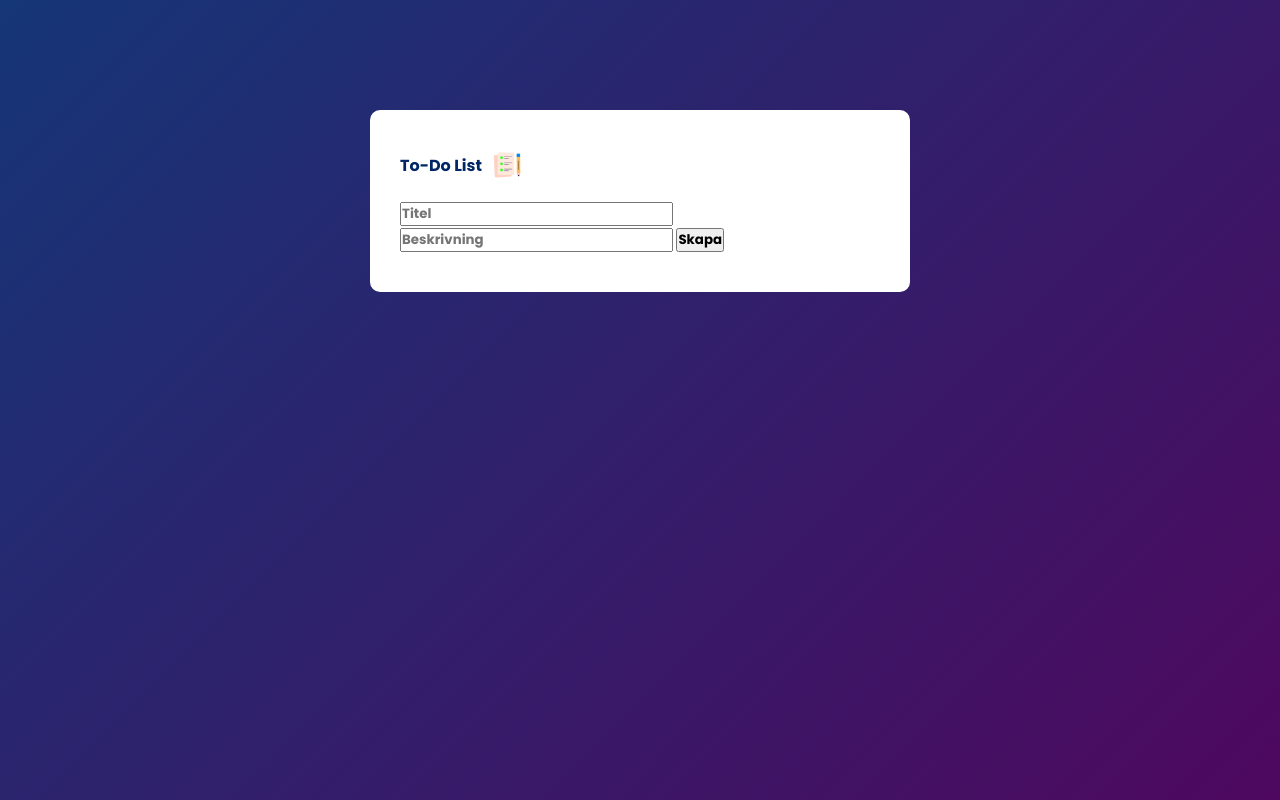
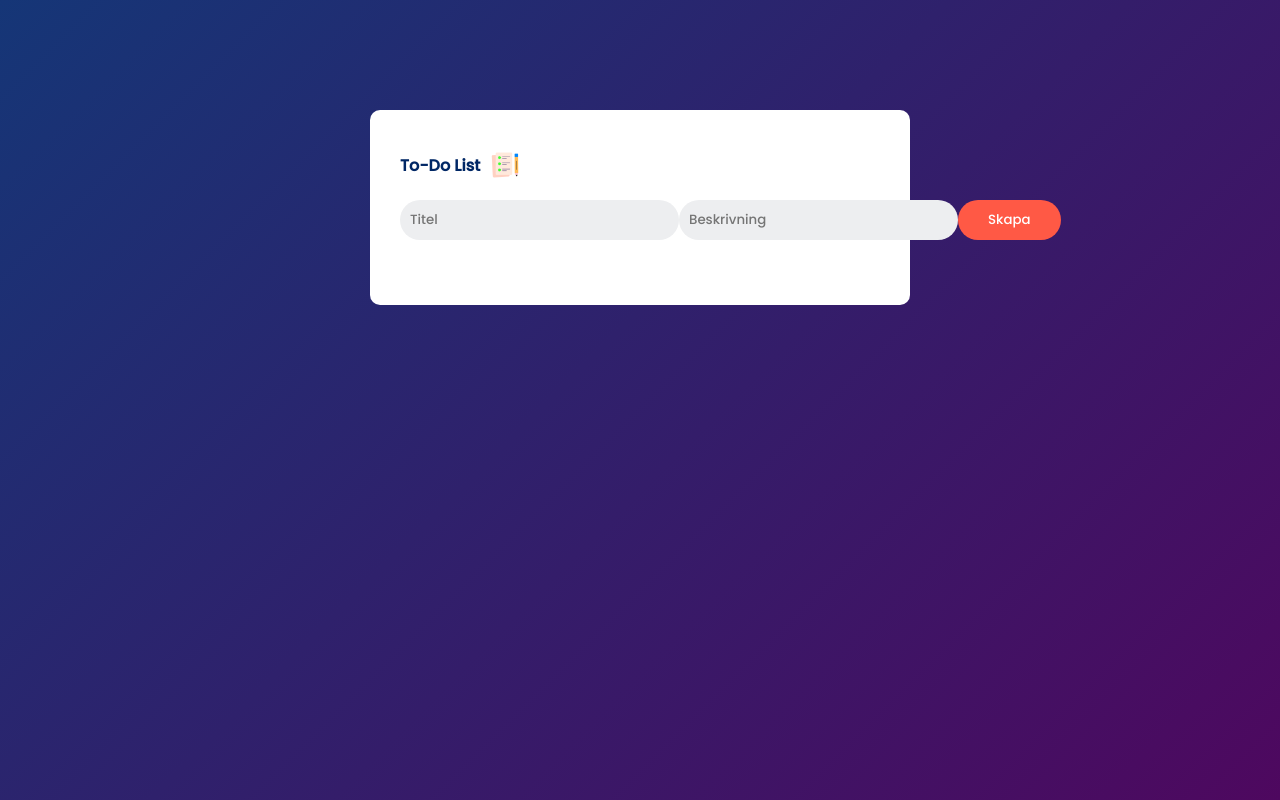
Before and after one commit to mariadurrani/toDoApp1, a plain HTML site: page index.html in a window 1280 px wide. Drawn offline with Linux system fonts and the light colour scheme.

Commit message:
made an input box for title and descr

```diff
--- a/index.html
+++ b/index.html
@@ -12,10 +12,9 @@
         <div class="todo-app">
             <h2>To-Do List <img src="icon.png"></h2>
             <div class="row">
-                <input type="text" id="input-box" placeholder="Titel">
-                <input type="text" id="input-box" placeholder="Beskrivning">
+                <input type="text" id="title-box" placeholder="Titel">
+                <input type="text" id="desc-box" placeholder="Beskrivning">
                 <button>Skapa</button>
-
             </div>
         </div>
     </div>
--- a/styles.css
+++ b/styles.css
@@ -1,6 +1,6 @@
 @font-face {
     font-family: "Poppins";
-    src: url(Poppins/Poppins-Bold.ttf);
+    src: url(Poppins/Poppins-Medium.ttf);
 }
 
 * {
@@ -11,10 +11,10 @@
 }
 
 .container {
-width: 100%;
-min-height: 100vh;
-background: linear-gradient(135deg, #153677, #4e085f);
-padding: 10px;
+    width: 100%;
+    min-height: 100vh;
+    background: linear-gradient(135deg, #153677, #4e085f);
+    padding: 10px;
 }
 
 .todo-app {
@@ -38,3 +38,32 @@ padding: 10px;
     width: 30px;
     margin-left: 10px;
 }
+
+.row {
+    display: flex;
+    align-items: center;
+    justify-content: space-between;
+}
+
+#title-box,
+#desc-box {
+    flex: 1;
+    background: #edeef0;
+    border: none;
+    border-radius: 30px;
+    padding-left: 20px;
+    margin-bottom: 25px;
+    outline: none;
+    padding: 10px;
+}
+
+button {
+    border: none;
+    outline: none;
+    padding: 10px 30px;
+    background: #ff5945;
+    color: #fff;
+    cursor: pointer;
+    border-radius: 40px;
+    margin-bottom: 25px;
+}
```
